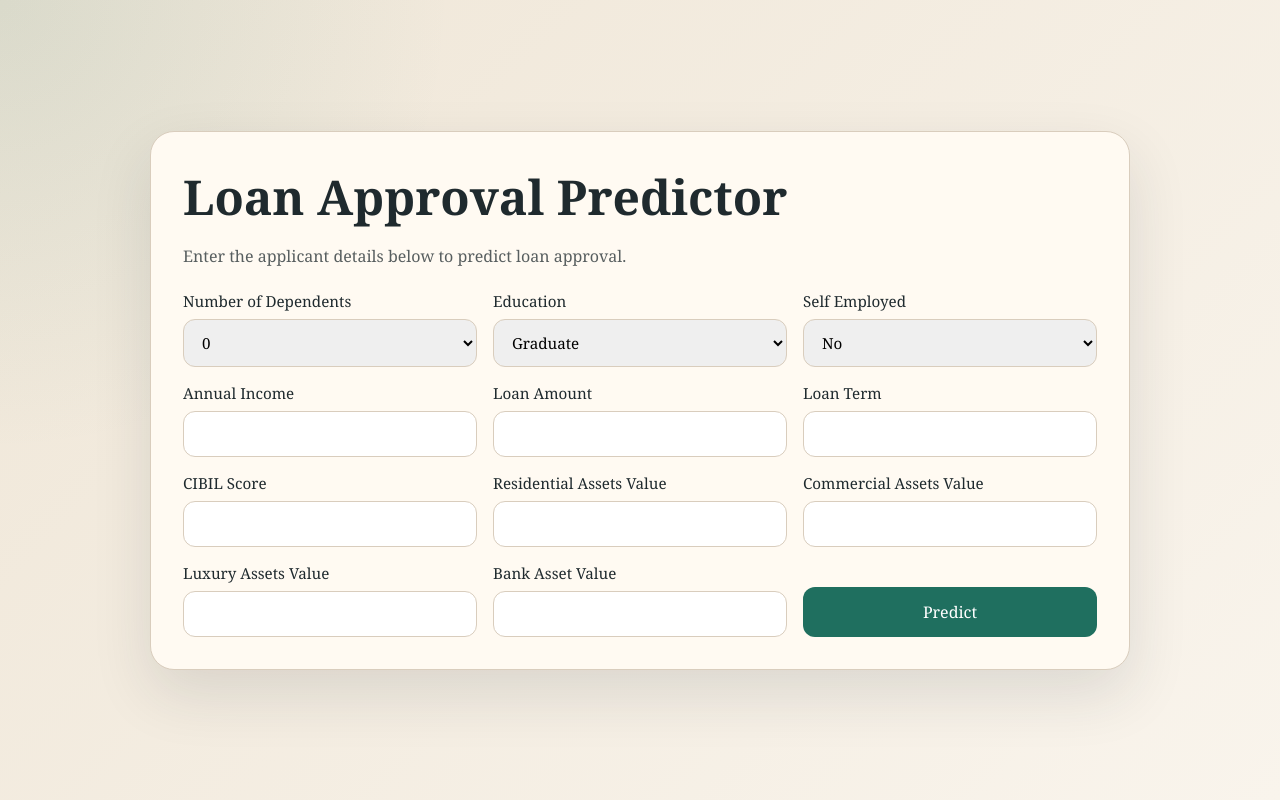
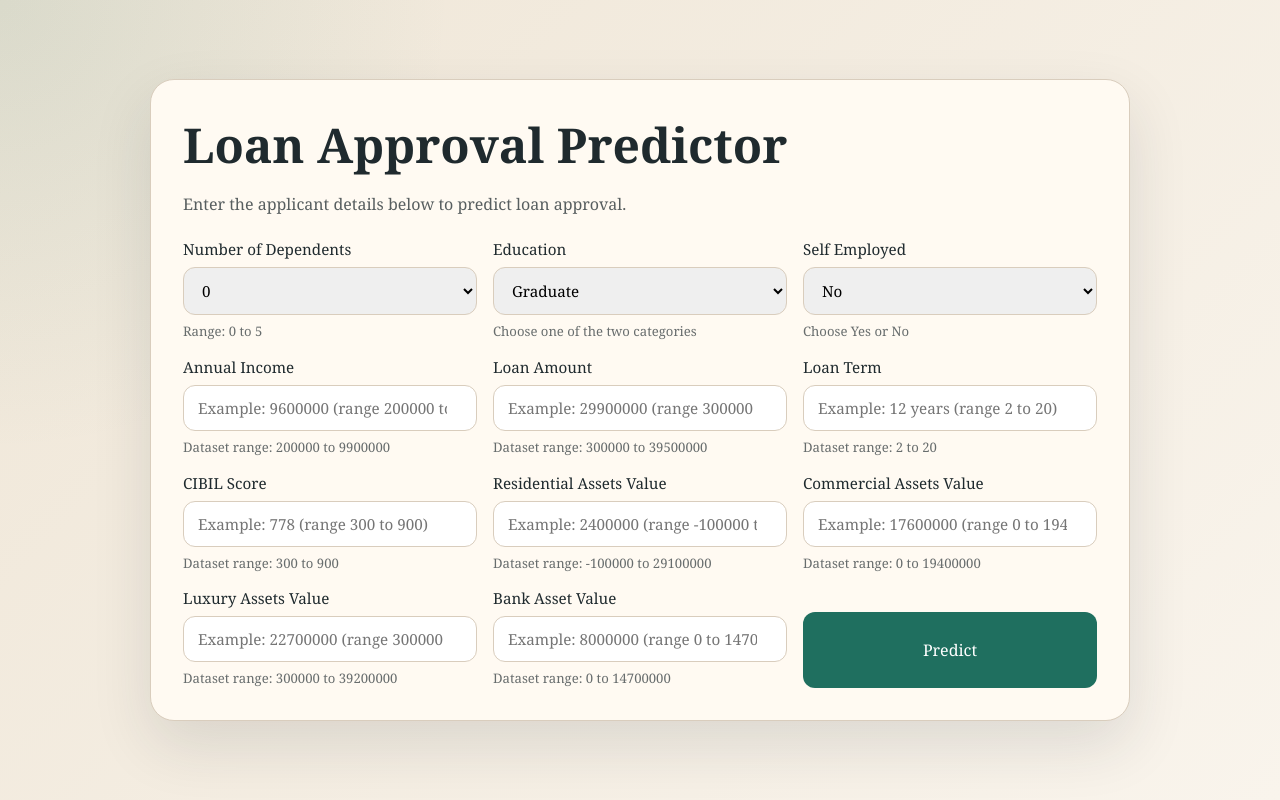
Before and after one commit to varundev10/loan-approval-predictor, a Flask app: page / in a window 1280 px wide. Run offline with Flask 3, Linux system fonts and the light colour scheme.

Commit message:
added the format of value to push

```diff
--- a/static/css/style.css
+++ b/static/css/style.css
@@ -61,6 +61,12 @@ label {
     font-size: 0.95rem;
 }
 
+small {
+    color: rgba(31, 42, 46, 0.68);
+    font-size: 0.82rem;
+    line-height: 1.35;
+}
+
 input,
 select,
 button {
--- a/templates/home.html
+++ b/templates/home.html
@@ -22,42 +22,53 @@
                         <option>4</option>
                         <option>5</option>
                     </select>
+                    <small>Range: 0 to 5</small>
                 </label>
                 <label>Education
                     <select name="education">
                         <option>Graduate</option>
                         <option>Not Graduate</option>
                     </select>
+                    <small>Choose one of the two categories</small>
                 </label>
                 <label>Self Employed
                     <select name="self_employed">
                         <option>No</option>
                         <option>Yes</option>
                     </select>
+                    <small>Choose Yes or No</small>
                 </label>
                 <label>Annual Income
-                    <input type="number" name="income_annum" step="any" required>
+                    <input type="number" name="income_annum" step="any" min="200000" max="9900000" placeholder="Example: 9600000 (range 200000 to 9900000)" required>
+                    <small>Dataset range: 200000 to 9900000</small>
                 </label>
                 <label>Loan Amount
-                    <input type="number" name="loan_amount" step="any" required>
+                    <input type="number" name="loan_amount" step="any" min="300000" max="39500000" placeholder="Example: 29900000 (range 300000 to 39500000)" required>
+                    <small>Dataset range: 300000 to 39500000</small>
                 </label>
                 <label>Loan Term
-                    <input type="number" name="loan_term" step="any" required>
+                    <input type="number" name="loan_term" step="any" min="2" max="20" placeholder="Example: 12 years (range 2 to 20)" required>
+                    <small>Dataset range: 2 to 20</small>
                 </label>
                 <label>CIBIL Score
-                    <input type="number" name="cibil_score" step="any" required>
+                    <input type="number" name="cibil_score" step="any" min="300" max="900" placeholder="Example: 778 (range 300 to 900)" required>
+                    <small>Dataset range: 300 to 900</small>
                 </label>
                 <label>Residential Assets Value
-                    <input type="number" name="residential_assets_value" step="any" required>
+                    <input type="number" name="residential_assets_value" step="any" min="-100000" max="29100000" placeholder="Example: 2400000 (range -100000 to 29100000)" required>
+                    <small>Dataset range: -100000 to 29100000</small>
                 </label>
                 <label>Commercial Assets Value
-                    <input type="number" name="commercial_assets_value" step="any" required>
+                    <input type="number" name="commercial_assets_value" step="any" min="0" max="19400000" placeholder="Example: 17600000 (range 0 to 19400000)" required>
+                    <small>Dataset range: 0 to 19400000</small>
                 </label>
                 <label>Luxury Assets Value
-                    <input type="number" name="luxury_assets_value" step="any" required>
+                    <input type="number" name="luxury_assets_value" step="any" min="300000" max="39200000" placeholder="Example: 22700000 (range 300000 to 39200000)" required>
+                    <small>Dataset range: 300000 to 39200000</small>
                 </label>
                 <label>Bank Asset Value
-                    <input type="number" name="bank_asset_value" step="any" required>
+                    <input type="number" name="bank_asset_value" step="any" min="0" max="14700000" placeholder="Example: 8000000 (range 0 to 14700000)" required>
+                    <small>Dataset range: 0 to 14700000</small>
                 </label>
                 <button type="submit">Predict</button>
             </form>
```
